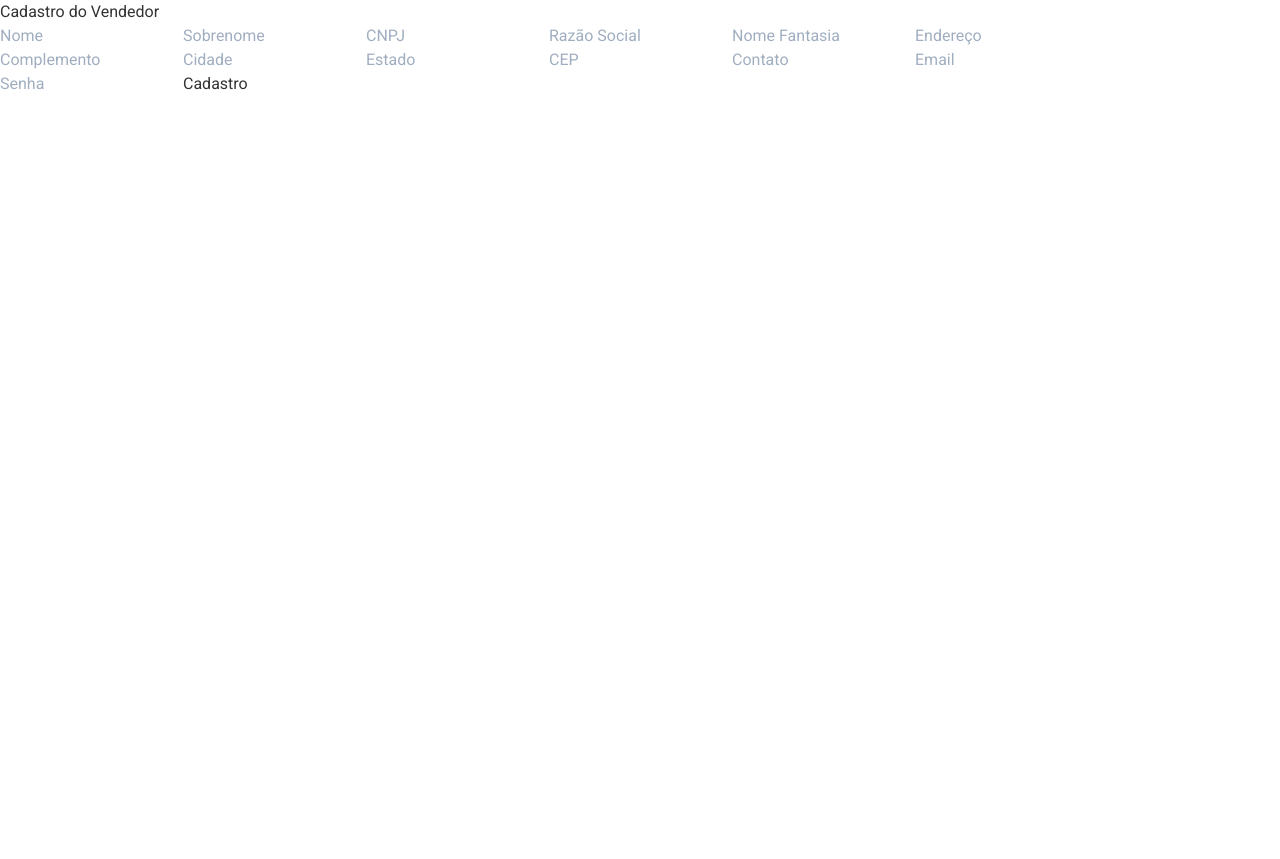
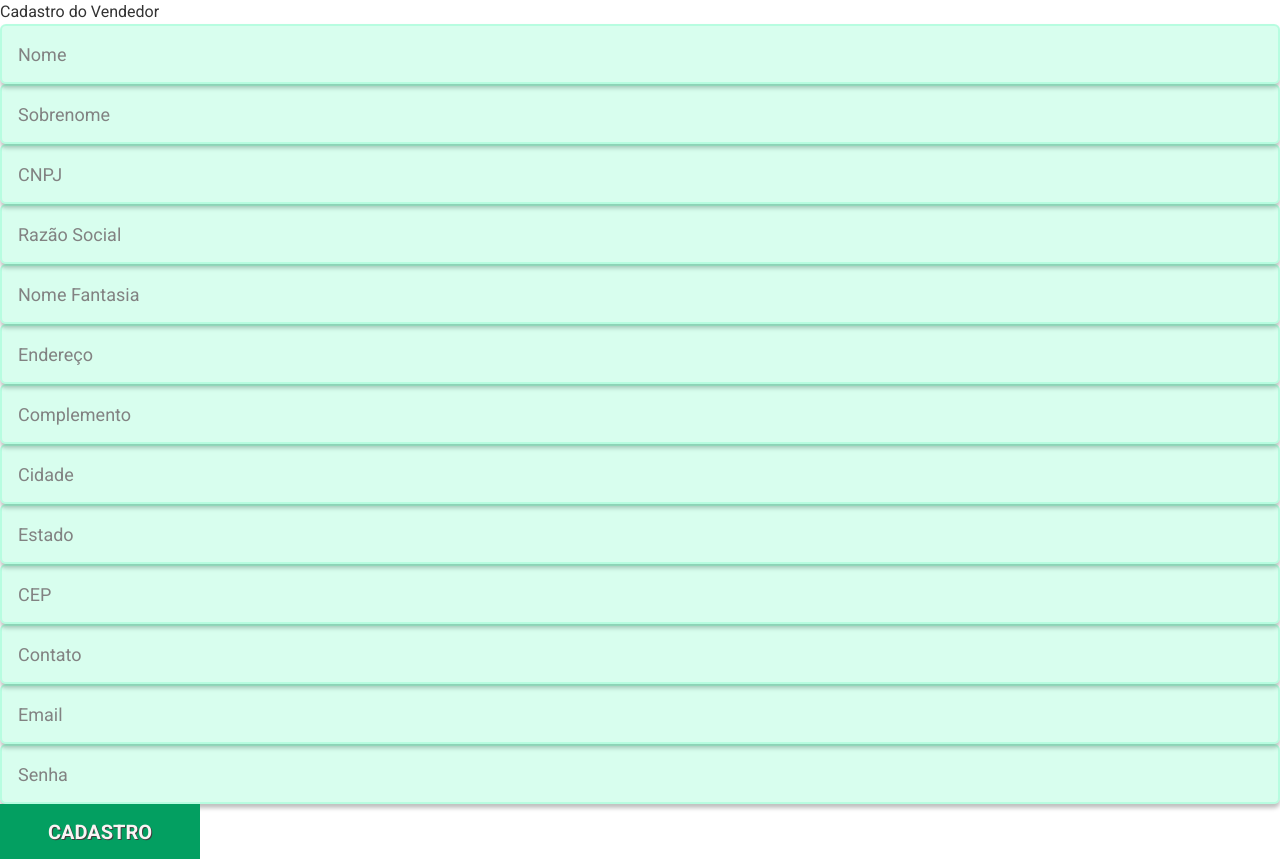
Before and after one commit to caioclavico/Oil-Cycle, a React (Create React App) app: page /registerBuyer in a window 1280 px wide. Before the commit the page ends 800 px from the top, so only its background shows below. Built offline with nearby package versions, Linux system fonts and the light colour scheme; a web font is replaced by a local one.

Commit message:
feat:Add Oil and Get Oils

```diff
--- a/src/contexts/AuthContext.tsx
+++ b/src/contexts/AuthContext.tsx
@@ -17,6 +17,7 @@ interface ISignInCredentials {
 }
 interface IAuthContextData {
   accessToken: string;
+  id: number;
   signIn: (credentials: ISignInCredentials) => Promise<void>;
   signOut: () => void;
 }
@@ -24,6 +25,7 @@ interface IAuthContextData {
 interface IAuthState {
   accessToken: string;
   user: string;
+  id: number;
 }
 
 const AuthContext = createContext<IAuthContextData>({} as IAuthContextData);
@@ -42,9 +44,9 @@ const AuthProvider = ({ children }: IAuthProviderProps) => {
   const [data, setData] = useState<IAuthState>(() => {
     const accessToken = localStorage.getItem("@OilCycle:accessToken");
     const user = localStorage.getItem("@OilCycle:user");
-
-    if (accessToken && user) {
-      return { accessToken, user: JSON.parse(user) };
+    const id = localStorage.getItem("@OilCycle:id");
+    if (accessToken && user && id) {
+      return { accessToken, user: JSON.parse(user), id: JSON.parse(id) };
     }
 
     return {} as IAuthState;
@@ -55,11 +57,13 @@ const AuthProvider = ({ children }: IAuthProviderProps) => {
       const response = await api.post("/login", { email, password });
 
       const { accessToken, user } = response.data;
+      const { id } = response.data.user;
 
       localStorage.setItem("@OilCycle:accessToken", accessToken);
       localStorage.setItem("@OilCycle:user", JSON.stringify(user));
+      localStorage.setItem("@OilCycle:id", JSON.stringify(id));
 
-      setData({ accessToken, user });
+      setData({ accessToken, user, id });
     },
     []
   );
@@ -73,7 +77,12 @@ const AuthProvider = ({ children }: IAuthProviderProps) => {
 
   return (
     <AuthContext.Provider
-      value={{ signIn, accessToken: data.accessToken, signOut }}
+      value={{
+        signIn,
+        accessToken: data.accessToken,
+        signOut,
+        id: data.id,
+      }}
     >
       {children}
     </AuthContext.Provider>
--- a/src/contexts/RegisterProvider.tsx
+++ b/src/contexts/RegisterProvider.tsx
@@ -16,6 +16,7 @@ interface formData {
   contact: number;
   email: string;
   password: string;
+  points: number;
 }
 interface RegisterTypeContext {
   signUp: (data: formData) => void;
--- /dev/null
+++ b/src/contexts/SellOilRequest.tsx
@@ -0,0 +1,50 @@
+import { createContext, ReactNode, useContext } from "react";
+import { api } from "../services";
+import { useAuth } from "./AuthContext";
+
+const SellerOilContext = createContext<SellerFuncs>({} as SellerFuncs);
+export const useSell = () => useContext(SellerOilContext);
+interface Props {
+  children: ReactNode;
+}
+interface SellerFuncs {
+  addOilSeller: (data: SaleData) => void;
+  getOilSeller: () => void;
+}
+interface SaleData {
+  seller: string;
+  amountOfOil: number;
+  userId: number;
+}
+
+const SellerProvider = ({ children }: Props) => {
+  const { id, accessToken } = useAuth();
+  console.log(accessToken, id);
+  const addOilSeller = (data: SaleData) => {
+    api.post(
+      "/oilSale",
+      {
+        seller: data.seller,
+        amountOfOil: data.amountOfOil,
+        userId: id,
+      },
+      {
+        headers: { Authorization: `Bearer ${accessToken}` },
+      }
+    );
+  };
+  const getOilSeller = () => {
+    api
+      .get("/oilSale", {
+        headers: { Authorization: `Bearer ${accessToken}` },
+      })
+      .then((response) => response.data);
+  };
+
+  return (
+    <SellerOilContext.Provider value={{ addOilSeller, getOilSeller }}>
+      {children}
+    </SellerOilContext.Provider>
+  );
+};
+export default SellerProvider;
--- a/src/contexts/index.tsx
+++ b/src/contexts/index.tsx
@@ -4,6 +4,7 @@ import theme from "../styles/theme";
 import { AuthProvider } from "./AuthContext";
 import RegisterBuyerProvider from "./RegisterBuyerProvider";
 import RegisterProvider from "./RegisterProvider";
+import SellerProvider from "./SellOilRequest";
 
 interface IAppProviderProps {
   children: ReactNode;
@@ -13,7 +14,9 @@ export const AppProvider = ({ children }: IAppProviderProps) => (
   <AuthProvider>
     <RegisterBuyerProvider>
       <RegisterProvider>
-        <ChakraProvider theme={theme}>{children}</ChakraProvider>
+        <SellerProvider>
+          <ChakraProvider theme={theme}>{children}</ChakraProvider>
+        </SellerProvider>
       </RegisterProvider>
     </RegisterBuyerProvider>
   </AuthProvider>
--- a/src/pages/RegisterBuyer/index.tsx
+++ b/src/pages/RegisterBuyer/index.tsx
@@ -2,6 +2,8 @@ import { useForm } from "react-hook-form";
 import { yupResolver } from "@hookform/resolvers/yup";
 import * as yup from "yup";
 import { useRegisterBuyer } from "../../contexts/RegisterBuyerProvider";
+import { Input } from "../../components/Input";
+import { Button } from "../../components/Button";
 interface formData {
   name: string;
   lastName: string;
@@ -35,20 +37,20 @@ const RegisterBuyer = () => {
     <div>
       <form onSubmit={handleSubmit(subData)}>
         <h1>Cadastro do Vendedor</h1>
-        <input placeholder="Nome" {...register("name")} />
-        <input placeholder="Sobrenome" {...register("lastName")} />
-        <input placeholder="CNPJ" {...register("CNPJ")} />
-        <input placeholder="Razão Social" {...register("corporateName")} />
-        <input placeholder="Nome Fantasia" {...register("fantasyName")} />
-        <input placeholder="Endereço" {...register("address")} />
-        <input placeholder="Complemento" {...register("complement")} />
-        <input placeholder="Cidade" {...register("city")} />
-        <input placeholder="Estado" {...register("state")} />
-        <input placeholder="CEP" {...register("CEP")} />
-        <input placeholder="Contato" {...register("contact")} />
-        <input placeholder="Email" {...register("email")} />
-        <input placeholder="Senha" {...register("password")} />
-        <button type="submit">Cadastro</button>
+        <Input placeholder="Nome" {...register("name")} />
+        <Input placeholder="Sobrenome" {...register("lastName")} />
+        <Input placeholder="CNPJ" {...register("CNPJ")} />
+        <Input placeholder="Razão Social" {...register("corporateName")} />
+        <Input placeholder="Nome Fantasia" {...register("fantasyName")} />
+        <Input placeholder="Endereço" {...register("address")} />
+        <Input placeholder="Complemento" {...register("complement")} />
+        <Input placeholder="Cidade" {...register("city")} />
+        <Input placeholder="Estado" {...register("state")} />
+        <Input placeholder="CEP" {...register("CEP")} />
+        <Input placeholder="Contato" {...register("contact")} />
+        <Input placeholder="Email" {...register("email")} />
+        <Input placeholder="Senha" {...register("password")} />
+        <Button type="submit">Cadastro</Button>
       </form>
     </div>
   );
--- a/src/pages/RegisterSeller/index.tsx
+++ b/src/pages/RegisterSeller/index.tsx
@@ -14,6 +14,7 @@ interface formData {
   contact: number;
   email: string;
   password: string;
+  points: number;
 }
 
 const Register = () => {
```
